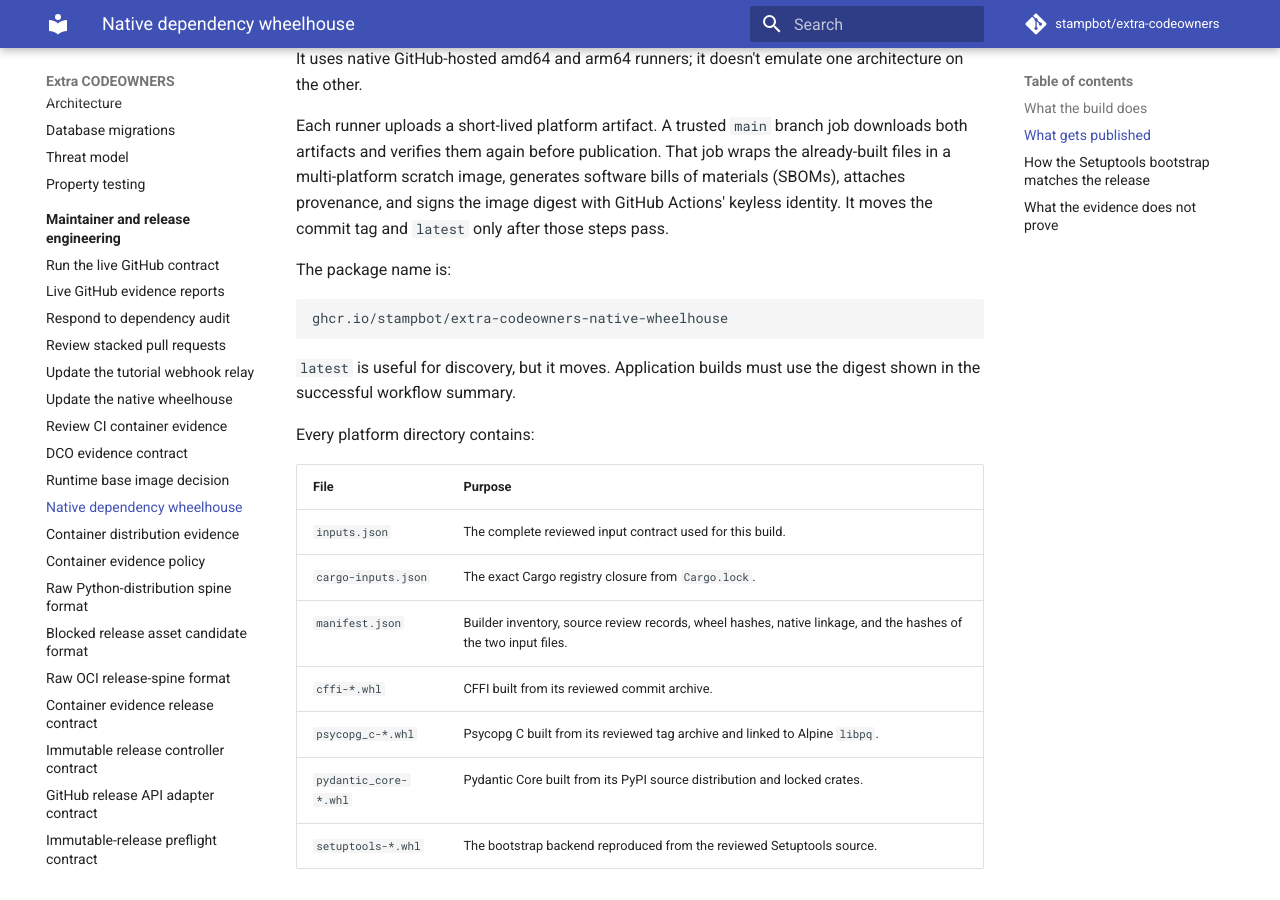
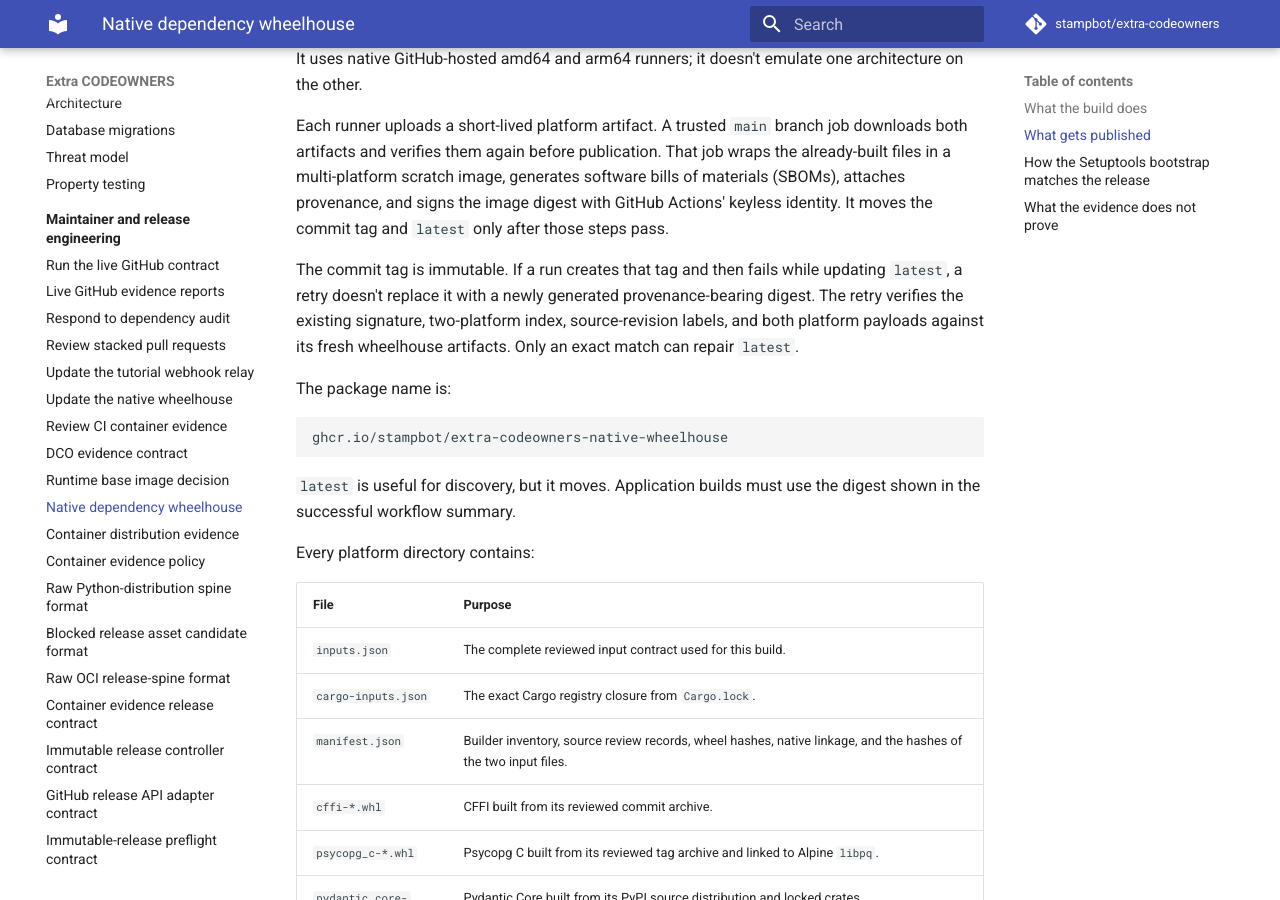
Before and after one commit to stampbot/extra-codeowners, an MkDocs documentation site: the page built from docs/explanation/native-wheelhouse.md, in a window 1280 px wide and 900 px high, scrolled down 1381 px. Built offline with MkDocs 1.6.1 and Material for MkDocs 9.7.7, drawn with Linux system fonts in a browser that asks for light colours; comment, search, counter and statistics services are not loaded.

Commit message:
fix: make wheelhouse publication retries recoverable
Signed-off-by: Danny Sauer <github@dannysauer.com>

```diff
--- a/docs/explanation/native-wheelhouse.md
+++ b/docs/explanation/native-wheelhouse.md
@@ -65,6 +65,12 @@
 software bills of materials (SBOMs), attaches provenance, and signs the image
 digest with GitHub Actions' keyless identity. It moves the commit tag and
 `latest` only after those steps pass.
+
+The commit tag is immutable. If a run creates that tag and then fails while
+updating `latest`, a retry doesn't replace it with a newly generated
+provenance-bearing digest. The retry verifies the existing signature,
+two-platform index, source-revision labels, and both platform payloads against
+its fresh wheelhouse artifacts. Only an exact match can repair `latest`.
 
 The package name is:
 
```
Also changed, not shown: CHANGELOG.md (+3 -1 lines), docs/how-to/update-native-wheelhouse.md (+6 -0 lines), 2 other files.
